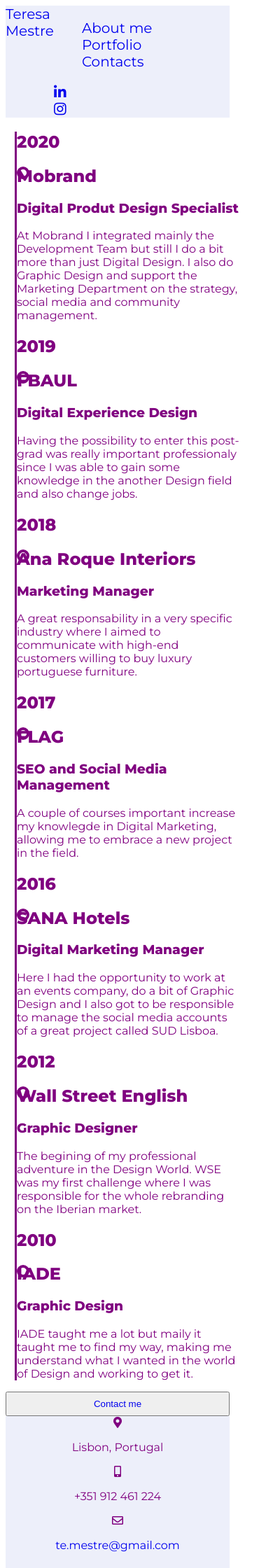
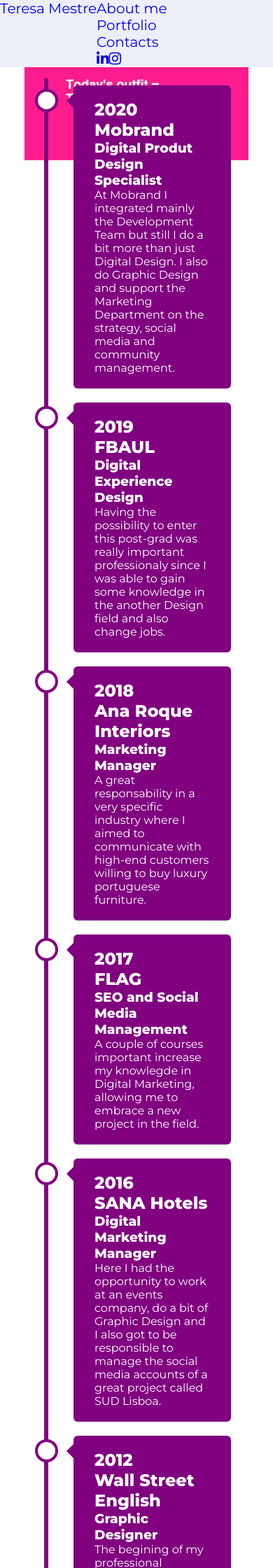
Before and after one commit to temestre/projeto, a Jekyll site: the page built from about.html, in a window 390 px wide. Shown: the top 2240 px of the page at 70% size. Built offline with Jekyll 4.4.1, drawn with Linux system fonts in a browser that asks for light colours.

Commit message:
já esteve pior.timeline done

```diff
--- a/_includes/footer.html
+++ b/_includes/footer.html
@@ -16,6 +16,8 @@
 
 			<p><a href="mailto:te.mestre@gmail.com">te.mestre@gmail.com</a></p>
 
+			<p class="copywrite"> temestre @ 2020 </p>
+
 		</div>
 
 	</div>
@@ -31,5 +33,4 @@
 
 	</div>
 
-		<p class="copywrite"> temestre @ 2020 </p>
 </footer>
--- a/_includes/header.html
+++ b/_includes/header.html
@@ -7,13 +7,11 @@
 
     {%- if page_paths -%}
 
-    <div id="topbar">
+    <div>
 
         <nav class="navbar">
 
-
             {% include nav.html %}
-
 
         </nav>
 
--- a/_includes/slideshow.html
+++ b/_includes/slideshow.html
@@ -10,4 +10,4 @@
 
 	{% endfor %}
 
-<div>
+</div>
--- a/_layouts/default.html
+++ b/_layouts/default.html
@@ -10,12 +10,12 @@
     <main class="page-content" aria-label="Content">
 
 
-        <!-- {% if page.banner == "slideshow" %}
+        {% if page.banner == "slideshow" %}
 
           {%- include slideshow.html -%}
 
         {% endif %}
--->
+
 
       <div class="content">
 
--- a/about.html
+++ b/about.html
@@ -55,7 +55,7 @@
 
       <div class="container {{ life.side }}">
 
-        <div class="content">
+        <div class="timeline-content">
 
           <h2>{{ life.date }}</h2>
 
--- a/assets/demasiadoestilo.scss
+++ b/assets/demasiadoestilo.scss
@@ -4,7 +4,9 @@
 @import url('https://fonts.googleapis.com/css2?family=Montserrat:wght@300;400;600;800&display=swap');
 
 * {
-    width: 320px;
+    margin: 0;
+    padding: 0;
+    box-sizing: border-box;
 }
 
 body {
@@ -13,11 +15,8 @@
   	font-family: 'Montserrat', sans-serif;
 }
 
-.content {
-  width: 320px;
-}
+header {
 
-header {
   display:flex;
   width: 100%;
   background: #edeffa;
@@ -34,6 +33,212 @@
 ul {
     list-style-type: none;
 }
+
+
+/* END slideshow */
+
+.content {
+  padding: 1rem;
+  position: relative;
+}
+
+
+/* Portfolio slider */
+
+.work-gallery {
+  width: auto;
+  height: auto;
+  display: flex;
+  overflow-x: auto;
+}
+
+.slider-image {
+  width: 300px;
+  height: 300px;
+  flex-shrink: 0;
+  -webkit-overflow-scrolling: touch;
+  scroll-snap-type: x mandatory;
+  scroll-snap-align: start;
+}
+
+
+/* END Portfolio slider */
+
+/* Footer */
+
+footer{
+  width: 100%;
+  bottom: 0;
+  background-color: #edeffa;
+  position: relative;
+  display: block;
+  text-align: center;
+}
+
+footer div {
+  padding-top: 1rem;
+  padding-bottom: 2rem;
+}
+
+
+/* END Footer */
+
+
+button {
+ background-color: white;
+ width: 50%;
+ color: purple;
+ border: 0.0625rem solid purple;
+ border-radius: 0.25rem;
+ margin: 2rem;
+}
+
+
+.about-me {
+  display: none;
+}
+
+
+.footer-about {
+    display: none;
+}
+
+
+/* Timeline About page */
+
+/* The actual timeline (the vertical ruler) */
+
+.timeline-title {
+  display: none;
+}
+
+.timeline {
+  position: relative;
+  max-width: 320px;
+  margin: 0 auto;
+}
+
+/* The actual timeline (the vertical ruler) */
+.timeline::after {
+  content: '';
+  position: absolute;
+  width: 6px;
+  background-color: purple;
+  top: 0;
+  bottom: 0;
+  left: 50%;
+  margin-left: -3px;
+}
+
+/* Container around content */
+.container {
+  padding: 10px 50px;
+  position: relative;
+  background-color: inherit;
+  width: 50%;
+}
+
+/* The circles on the timeline */
+.container::after {
+  content: '';
+  position: absolute;
+  width: 25px;
+  height: 25px;
+  right: -17px;
+  background-color: white;
+  border: 4px solid purple;
+  top: 15px;
+  border-radius: 50%;
+  z-index: 1;
+}
+
+/* Place the container to the left */
+.left {
+  left: 0;
+}
+
+/* Place the container to the right */
+.right {
+  left: 50%;
+}
+
+/* Add arrows to the left container (pointing right) */
+.left::before {
+  content: " ";
+  height: 0;
+  position: absolute;
+  top: 22px;
+  width: 0;
+  z-index: 1;
+  right: 30px;
+  border: medium solid purple;
+  border-width: 10px 0 10px 10px;
+  border-color: transparent transparent transparent purple;
+}
+
+/* Add arrows to the right container (pointing left) */
+.right::before {
+  content: " ";
+  height: 0;
+  position: absolute;
+  top: 22px;
+  width: 0;
+  z-index: 1;
+  left: 30px;
+  border: medium solid purple;
+  border-width: 10px 10px 10px 0;
+  border-color: transparent purple transparent transparent;
+}
+
+/* Fix the circle for containers on the right side */
+.right::after {
+  left: -16px;
+}
+
+/* The actual content */
+.timeline-content {
+  width: 100%;
+  padding: 20px 30px;
+  background-color: purple;
+  color: white;
+  position: relative;
+  border-radius: 6px;
+}
+
+/* Media queries - Responsive timeline on screens less than 600px wide */
+@media screen and (max-width: 600px) {
+/* Place the timelime to the left */
+  .timeline::after {
+    left: 31px;
+  }
+
+/* Full-width containers */
+  .container {
+    width: 100%;
+    padding-left: 70px;
+    padding-right: 25px;
+  }
+
+/* Make sure that all arrows are pointing leftwards */
+  .container::before {
+    left: 60px;
+    border: medium solid purple;
+    border-width: 10px 10px 10px 0;
+    border-color: transparent purple transparent transparent;
+  }
+
+/* Make sure all circles are at the same spot */
+  .left::after, .right::after {
+    left: 15px;
+  }
+
+/* Make all right containers behave like the left ones */
+  .right {
+    left: 0%;
+  }
+}
+
+@media screen and (max-width: 800px) {
 
 /* slideshow */
 
@@ -84,125 +289,4 @@
    animation-delay: 30s;
  }
 
-/* END slideshow */
-
-/* .content {
-  position: relative;
-  top: 200px;
-}*/
-
-
-/* Portfolio slider */
-
-.work-gallery {
-  width: auto;
-  height: auto;
-  display: flex;
-  overflow-x: auto;
 }
-
-.slider-image {
-  width: 300px;
-  height: 300px;
-  flex-shrink: 0;
-  -webkit-overflow-scrolling: touch;
-  scroll-snap-type: x mandatory;
-  scroll-snap-align: start;
-}
-
-
-/* END Portfolio slider */
-
-/* Footer */
-
-footer{
-  width: 100%;
-  bottom: 0;
-  background-color: #edeffa;
-  position: relative;
-  display: block;
-  text-align: center;
-}
-
-footer div {
-  margin-bottom: 2rem;
-}
-
-
-/* END Footer */
-
-
-button {
-  padding: 0.5rem 1rem;
-}
-
-
-.about-me {
-  display: none;
-}
-
-
-.footer-about {
-    display: none;
-}
-
-
-/* Timeline About page */
-
-
-.timeline-title {
-  display: none;
-}
-
-/* The actual timeline (the vertical ruler) */
-.timeline {
-  position: relative;
-  max-width: 250px;
-  margin: 1rem;
-}
-
-/* The actual timeline (the vertical ruler) */
-.timeline::after {
-  content: '';
-  position: absolute;
-  width: 0.1875rem;
-  background-color: purple;
-  top: 0;
-  bottom: 0;
-  margin-left: -3px;
-}
-
-/* Container around content */
-.container {
-  position: relative;
-  background-color: inherit;
-  width: 100%;
-}
-
-/* The circles on the timeline */
-.container::after {
-  content: '';
-  position: absolute;
-  width: 10px;
-  height: 10px;
-  border: 4px solid purple;
-  top: 50px;
-  border-radius: 50%;
-  z-index: 1;
-}
-
-/* Place the container to the left */
-.left {
-  left: 0;
-}
-
-/* Place the container to the right */
-.right {
-  left: 0;
-}
-
-/* The actual content */
-.content {
-  width: 100%;
-  position: relative;
-}
```
Also changed, not shown: 1 other file.
